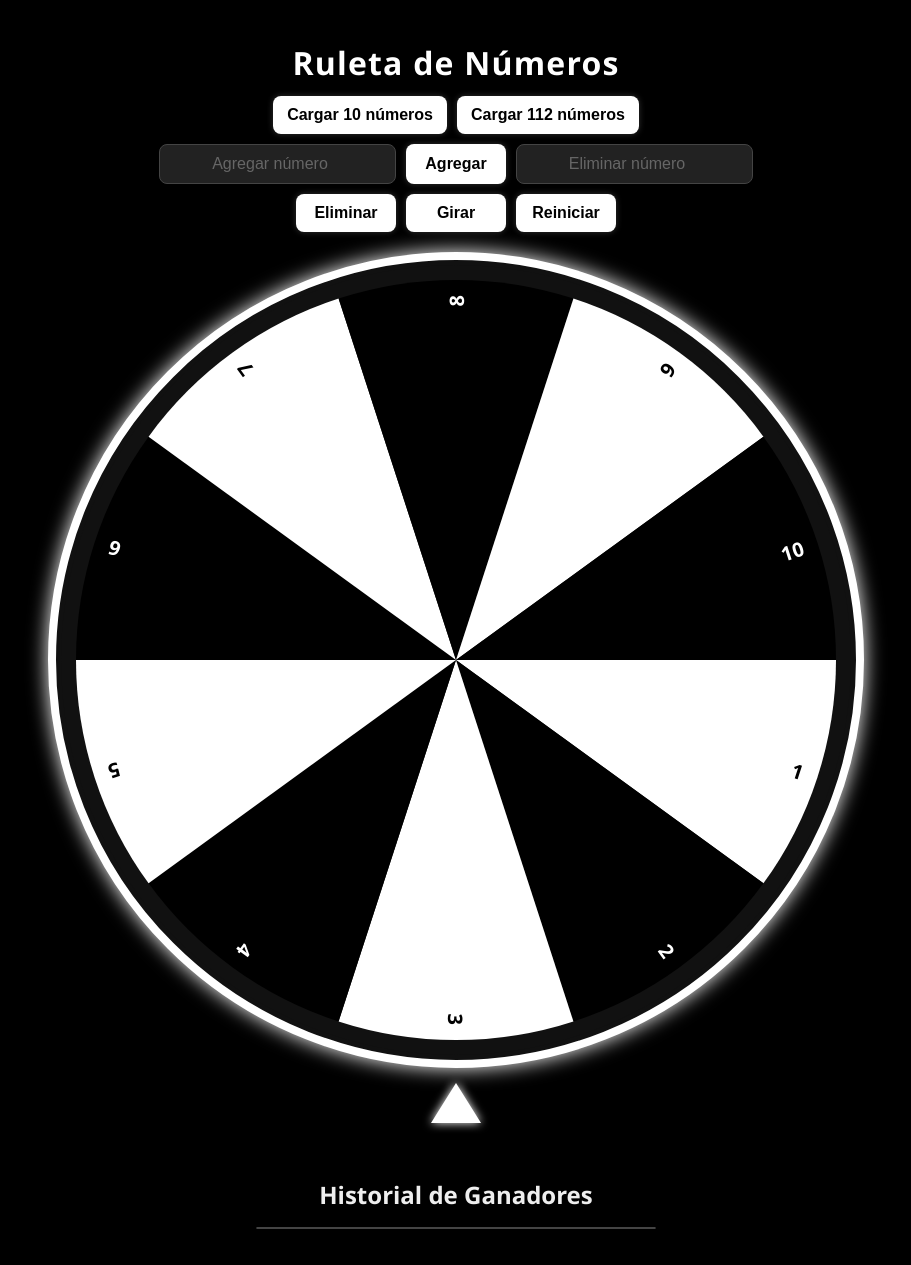
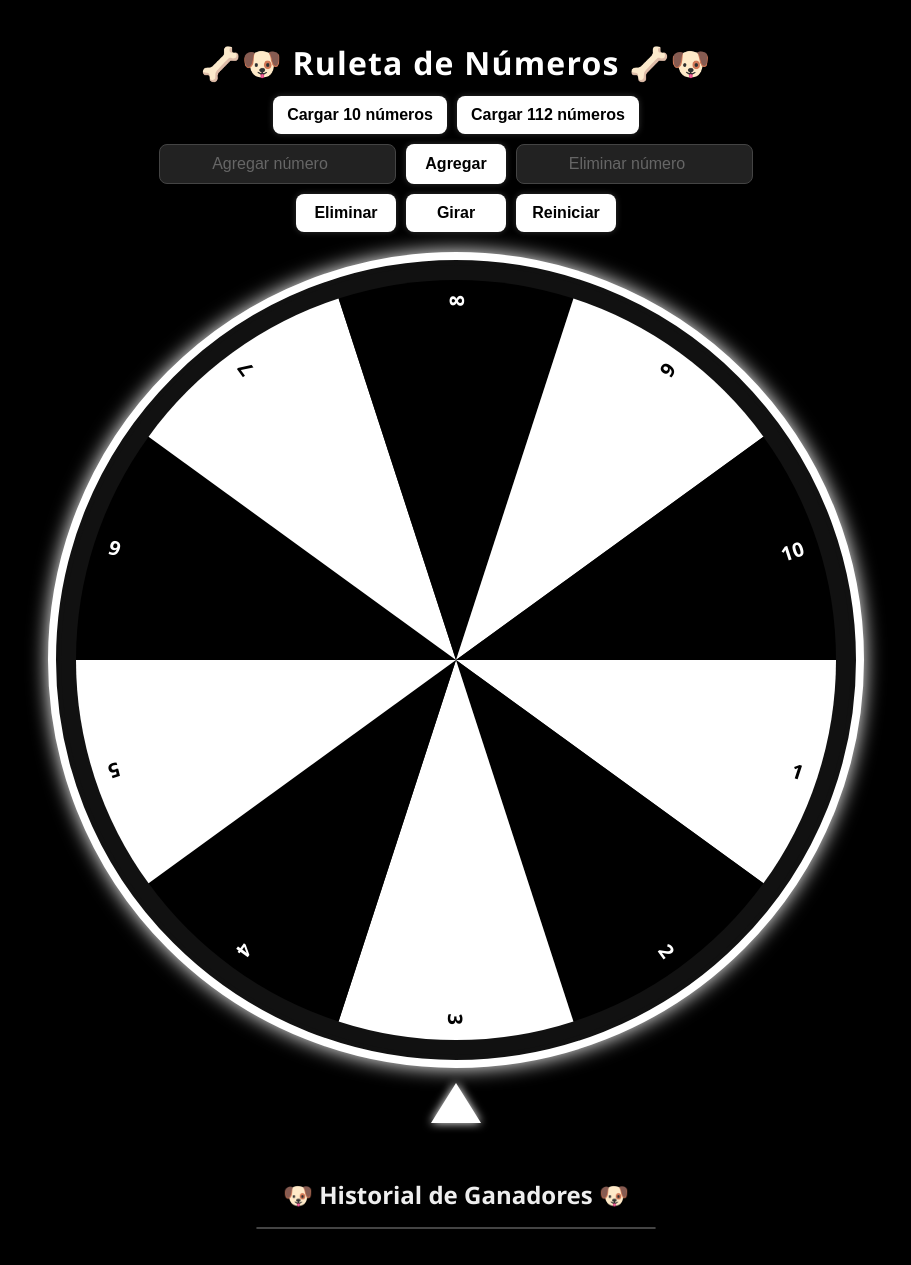
Before and after one commit to Lasdkomn/laskdfsa, a plain HTML site: page index.html in a window 1280 px wide. Shown: the whole page, without its empty margins (184-1095 px from the left). Drawn offline with Linux system fonts and the light colour scheme.

Commit message:
Update index.html

```diff
--- a/index.html
+++ b/index.html
@@ -3,7 +3,7 @@
 <head>
   <meta charset="UTF-8" />
   <meta name="viewport" content="width=device-width, initial-scale=1" />
-  <title>Ruleta de Números - Blanco y Negro</title>
+  <title>Ruleta de Números - Fosforito 🐶</title>
   <style>
     * { box-sizing: border-box; }
     body {
@@ -121,7 +121,7 @@
 </head>
 <body>
 
-  <h1>Ruleta de Números</h1>
+  <h1>🦴🐶 Ruleta de Números 🦴🐶</h1>
   <div class="controls">
     <button onclick="initWheel(10)">Cargar 10 números</button>
     <button onclick="initWheel(112)">Cargar 112 números</button>
@@ -138,7 +138,7 @@
   <div id="winnerBox" role="alert" aria-live="polite"></div>
 
   <div class="history" aria-label="Historial de ganadores">
-    <h2>Historial de Ganadores</h2>
+    <h2>🐶 Historial de Ganadores 🐶</h2>
     <ul id="historyList" role="list"></ul>
   </div>
 
```
